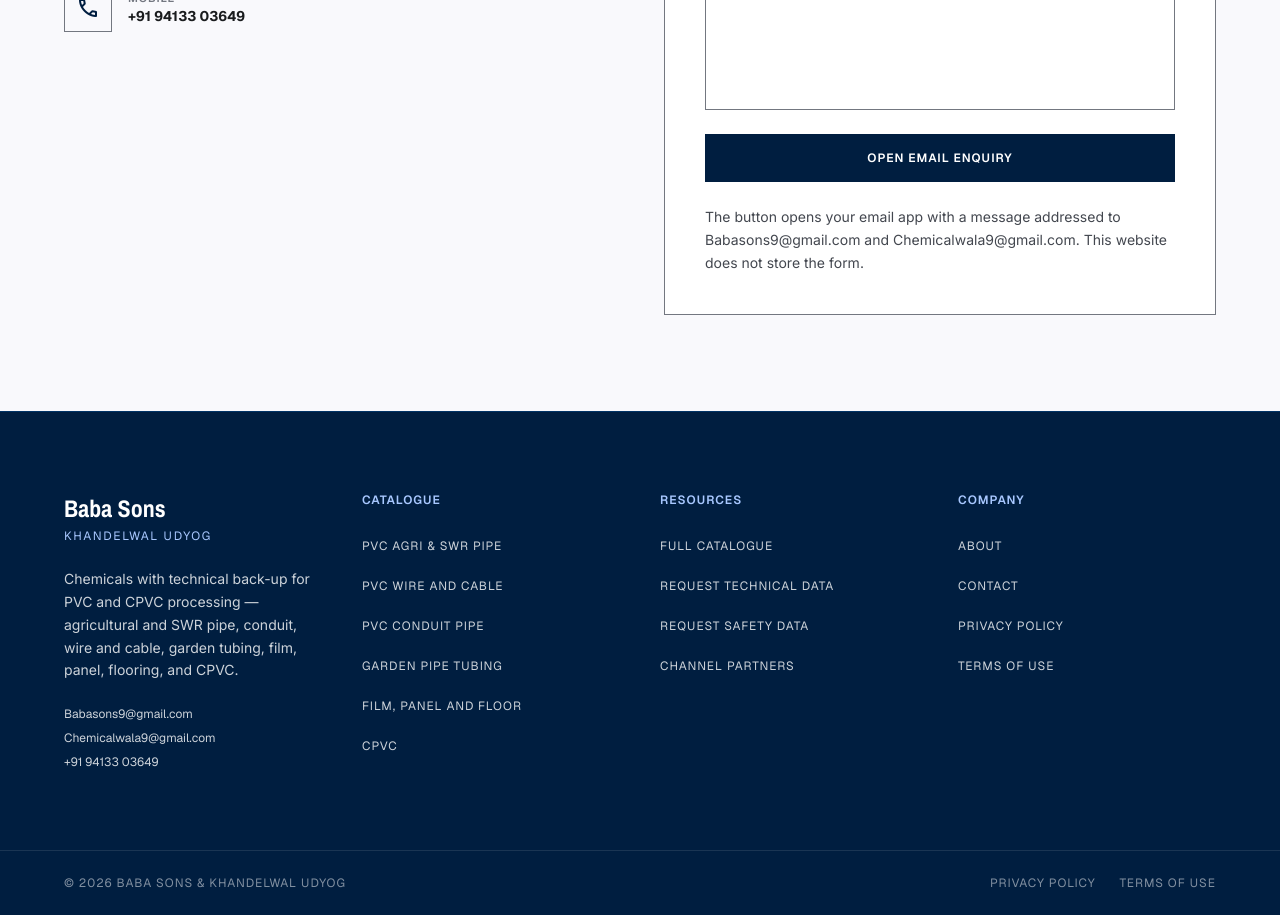
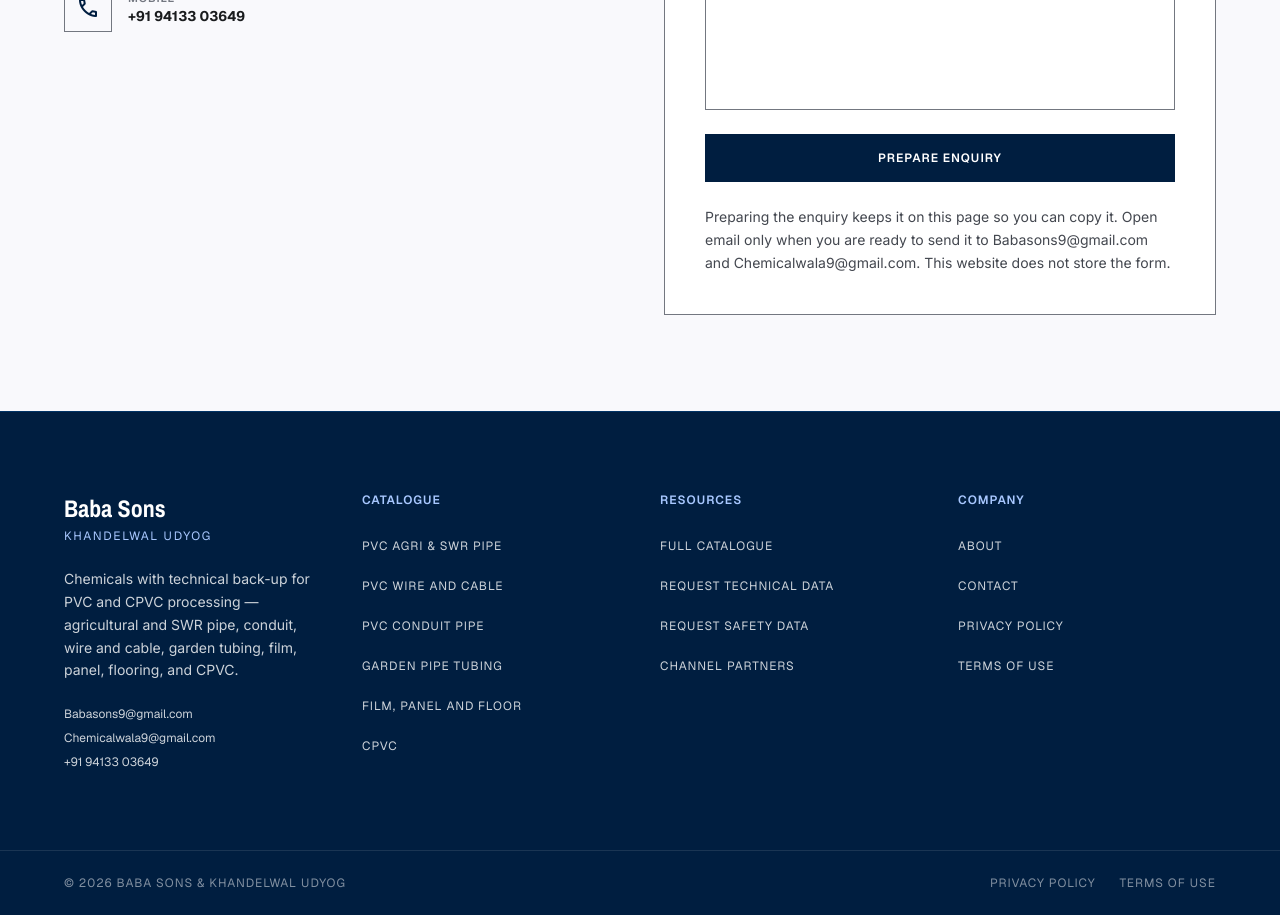
Before and after one commit to Parth2706-mj/Business-website, a Next.js app: page / in a window 1280 px wide. Shown: the part 4160-5075 px from the top of the page. Built offline with nearby package versions, Linux system fonts and the light colour scheme.

Commit message:
fix: keep enquiries on the page after submit
Show the prepared email on the contact form instead of navigating away, and keep catalogue search available from the desktop header.

Co-authored-by: Parth Khandelwal <parthpk349@gmail.com>

```diff
--- a/src/components/catalogue/InquiryForm.tsx
+++ b/src/components/catalogue/InquiryForm.tsx
@@ -7,10 +7,10 @@ import { products } from "@/data/products";
 import type { EnquiryIntent } from "@/types";
 
 const intentCopy: Record<EnquiryIntent, { title: string; submit: string }> = {
-  general: { title: "Catalogue enquiry", submit: "Open email enquiry" },
-  quote: { title: "Quotation request", submit: "Open quotation email" },
-  tds: { title: "Technical data request", submit: "Request technical data" },
-  sds: { title: "Safety data request", submit: "Request safety data" },
+  general: { title: "Catalogue enquiry", submit: "Prepare enquiry" },
+  quote: { title: "Quotation request", submit: "Prepare quotation email" },
+  tds: { title: "Technical data request", submit: "Prepare technical data email" },
+  sds: { title: "Safety data request", submit: "Prepare safety data email" },
 };
 
 function readIntent(value: string | null): EnquiryIntent {
@@ -94,7 +94,6 @@ export function InquiryForm({ idPrefix = "enquiry" }: InquiryFormProps) {
     setError("");
     setSummary(text);
     setMailtoHref(href);
-    window.location.href = href;
   }
 
   async function copySummary() {
@@ -213,8 +212,7 @@ export function InquiryForm({ idPrefix = "enquiry" }: InquiryFormProps) {
       </button>
 
       <p className="font-body text-sm text-on-surface-variant leading-relaxed">
-        The button opens your email app with a message addressed to {company.emails.join(" and ")}.
-        This website does not store the form.
+        Preparing the enquiry keeps it on this page so you can copy it. Open email only when you are ready to send it to {company.emails.join(" and ")}. This website does not store the form.
       </p>
 
       {mailtoHref && (
@@ -228,7 +226,7 @@ export function InquiryForm({ idPrefix = "enquiry" }: InquiryFormProps) {
               href={mailtoHref}
               className="bg-primary text-on-primary px-4 py-3 font-label text-xs font-semibold uppercase tracking-[0.08em]"
             >
-              Open email again
+              Open email
             </a>
             <button
               type="button"
--- a/src/components/layout/header.tsx
+++ b/src/components/layout/header.tsx
@@ -56,7 +56,7 @@ export function Header() {
         </div>
 
         <div className="flex items-center gap-3 lg:gap-4">
-          <SiteSearch className="hidden xl:block w-56" />
+          <SiteSearch className="hidden lg:block w-36 xl:w-56" />
           <Link
             href="/contact"
             className="hidden md:inline-flex bg-primary text-on-primary px-5 py-2 font-label text-xs font-semibold uppercase tracking-[0.08em] hover:bg-primary-container transition-colors"
```
